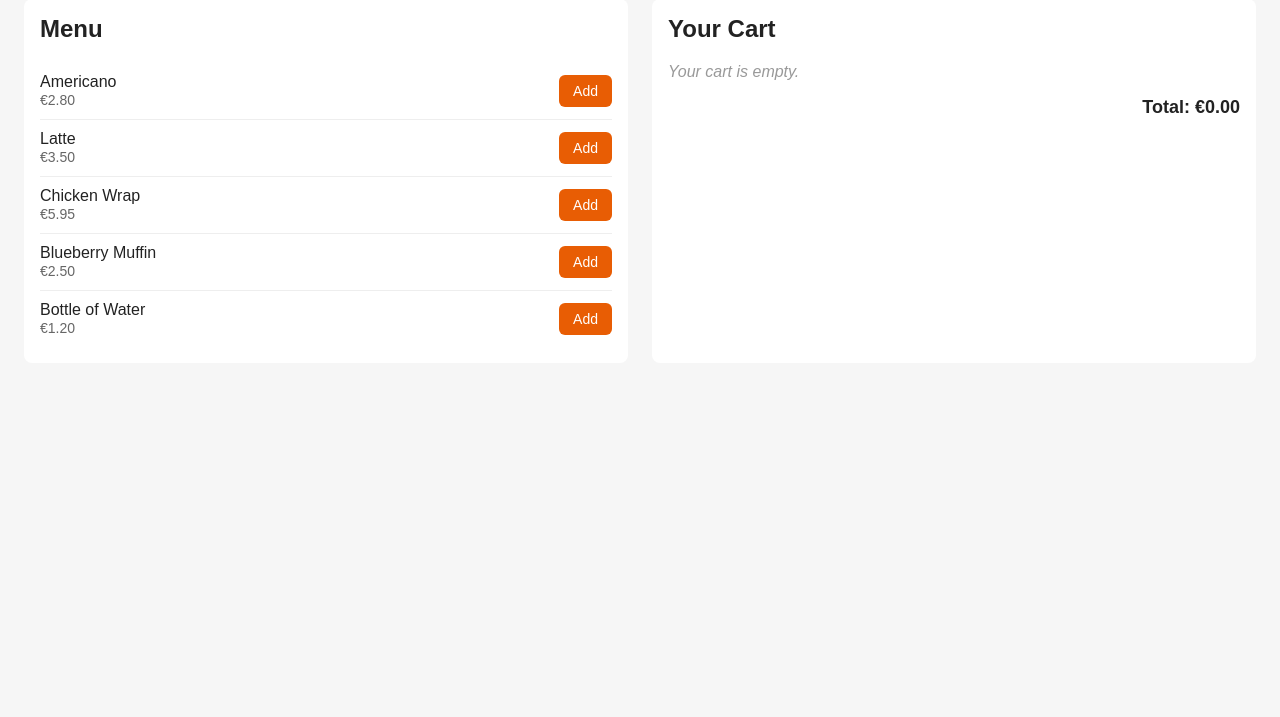
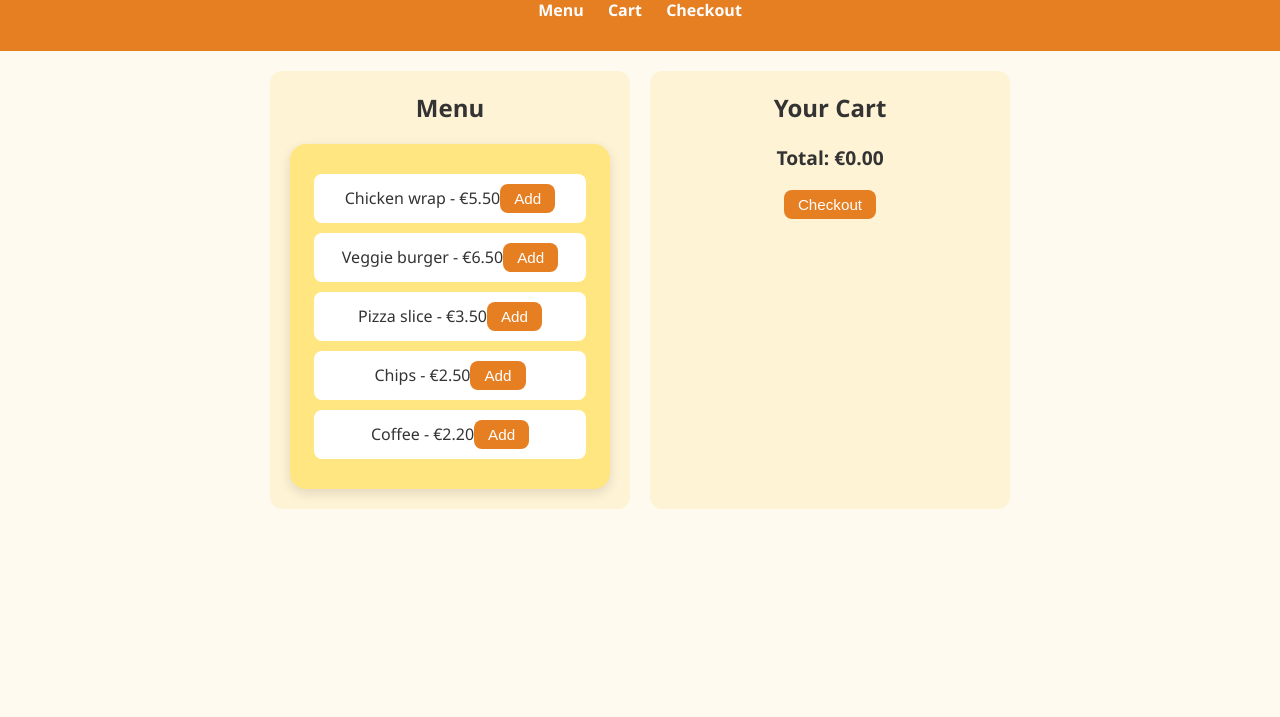
Before and after one commit to michaeljamescarroll/QuickBite-Prototype, a plain HTML site: page cart.html in a window 1280 px wide. Shown: the part 83-800 px from the top of the page. Drawn offline with Linux system fonts and the light colour scheme.

Commit message:
Update cart.html

```diff
--- a/cart.html
+++ b/cart.html
@@ -1,125 +1,213 @@
+
 <!DOCTYPE html>
 <html lang="en">
 <head>
     <meta charset="UTF-8">
-<meta name="viewport" content="width=device-width, initial-scale=1.0">
-<title>QuickBite – Add to Cart</title>
+    <title>QuickBite Cart</title>
+    <link rel="stylesheet" href="style.css">
     <style>
-  body { font-family: Arial, sans-serif; margin: 0; background: #f6f6f6; color: #222; }
-  header { background: #e85d04; color: white; padding: 16px 24px; font-size: 22px; font-weight: bold; }
-  main { display: flex; gap: 24px; padding: 24px; flex-wrap: wrap; }
-  section { background: white; border-radius: 8px; padding: 16px; flex: 1; min-width: 280px; }
-  h2 { margin-top: 0; }
-  .item { display: flex; justify-content: space-between; align-items: center;
-          padding: 10px 0; border-bottom: 1px solid #eee; }
-  .item:last-child { border-bottom: none; }
-  .price { color: #666; font-size: 14px; }
-  button { background: #e85d04; color: white; border: none; border-radius: 6px;
-           padding: 8px 14px; cursor: pointer; font-size: 14px; }
-  button:hover { background: #c94f02; }
-  .qty-btn { padding: 2px 10px; }
-  .total { font-size: 18px; font-weight: bold; margin-top: 12px; text-align: right; }
-  .empty { color: #999; font-style: italic; }
+        header {
+            background: #e67e22;
+            color: white;
+            padding: 15px;
+            margin: -30px -16px 20px;
+        }
+
+        header h1 {
+            color: white;
+        }
+
+        nav {
+            margin: 15px;
+        }
+
+        nav a {
+            color: white;
+            text-decoration: none;
+            font-weight: bold;
+            margin: 0 10px;
+        }
+
+        main {
+            display: flex;
+            flex-wrap: wrap;
+            justify-content: center;
+            gap: 20px;
+        }
+
+        section {
+            background: #fff3d6;
+            padding: 20px;
+            border-radius: 12px;
+            width: 320px;
+        }
+
+        .menu-item, .cart-item {
+            background: white;
+            padding: 10px;
+            margin: 10px 0;
+            border-radius: 8px;
+        }
+
+        .cart-item button {
+            margin: 3px;
+        }
+
+        #cart-total {
+            font-weight: bold;
+            font-size: 1.2rem;
+        }
     </style>
 </head>
 <body>
 
-<header>QuickBite ☕</header>
+    <header>
+        <h1>QuickBite ☕</h1>
+        <nav>
+            <a href="index.html">Menu</a>
+            <a href="cart.html">Cart</a>
+            <a href="checkout.html">Checkout</a>
+        </nav>
+    </header>
 
     <main>
-  <!-- MENU (teammate's "View the menu" story can replace this part) -->
         <section>
             <h2>Menu</h2>
             <div id="menu"></div>
         </section>
 
-  <!-- CART (my story: SCRUM-8 Add items to the cart) -->
         <section>
             <h2>Your Cart</h2>
             <div id="cart"></div>
-    <div class="total">Total: €<span id="total">0.00</span></div>
+            <p id="cart-total">Total: €0.00</p>
+            <button onclick="goToCheckout()">Checkout</button>
         </section>
     </main>
 
     <script>
-  // 1. The menu data – a simple list of items with a name and price
         const menu = [
-    { id: 1, name: "Americano",       price: 2.80 },
-    { id: 2, name: "Latte",           price: 3.50 },
-    { id: 3, name: "Chicken Wrap",    price: 5.95 },
-    { id: 4, name: "Blueberry Muffin", price: 2.50 },
-    { id: 5, name: "Bottle of Water", price: 1.20 }
+            { id: 1, name: "Chicken wrap", price: 5.5 },
+            { id: 2, name: "Veggie burger", price: 6.5 },
+            { id: 3, name: "Pizza slice", price: 3.5 },
+            { id: 4, name: "Chips", price: 2.5 },
+            { id: 5, name: "Coffee", price: 2.2 }
         ];
 
-  // 2. The cart – starts empty. Each entry is { id, name, price, quantity }
-  let cart = [];
+        let cart = JSON.parse(localStorage.getItem("quickbiteCart")) || [];
 
-  // 3. Show the menu with an "Add" button for each item
-  function showMenu() {
-    let html = "";
-    for (const item of menu) {
-      html += `
-        <div class="item">
-          <div>${item.name}<br><span class="price">€${item.price.toFixed(2)}</span></div>
-          <button onclick="addToCart(${item.id})">Add</button>
-        </div>`;
-    }
-    document.getElementById("menu").innerHTML = html;
+        function saveCart() {
+            localStorage.setItem("quickbiteCart", JSON.stringify(cart));
         }
 
-  // 4. ADD TO CART – the main feature.
-  //    If the item is already in the cart, increase the quantity.
-  //    If not, add it with quantity 1.
+        function showMenu() {
+            const menuDiv = document.getElementById("menu");
+            menuDiv.innerHTML = "";
+
+            menu.forEach(function(item) {
+                const div = document.createElement("div");
+                div.className = "menu-item";
+
+                div.innerHTML = item.name + " - €" + item.price.toFixed(2);
+
+                const button = document.createElement("button");
+                button.textContent = "Add";
+                button.onclick = function() {
+                    addToCart(item.id);
+                };
+
+                div.appendChild(button);
+                menuDiv.appendChild(div);
+            });
+        }
+
         function addToCart(id) {
-    const existing = cart.find(c => c.id === id);
+            const item = menu.find(function(item) {
+                return item.id === id;
+            });
+
+            const existing = cart.find(function(cartItem) {
+                return cartItem.id === id;
+            });
+
             if (existing) {
                 existing.quantity += 1;
             } else {
-      const item = menu.find(m => m.id === id);
-      cart.push({ id: item.id, name: item.name, price: item.price, quantity: 1 });
+                cart.push({
+                    id: item.id,
+                    name: item.name,
+                    price: item.price,
+                    quantity: 1
+                });
             }
+
+            saveCart();
             showCart();
         }
 
-  // 5. Remove one of an item (used by the "−" button)
         function removeOne(id) {
-    const existing = cart.find(c => c.id === id);
-    existing.quantity -= 1;
-    if (existing.quantity === 0) {
-      cart = cart.filter(c => c.id !== id);
+            const item = cart.find(function(cartItem) {
+                return cartItem.id === id;
+            });
+
+            if (item) {
+                item.quantity -= 1;
+
+                if (item.quantity <= 0) {
+                    cart = cart.filter(function(cartItem) {
+                        return cartItem.id !== id;
+                    });
                 }
+            }
+
+            saveCart();
             showCart();
         }
 
-  // 6. Show the cart and update the total
         function showCart() {
-    if (cart.length === 0) {
-      document.getElementById("cart").innerHTML = '<p class="empty">Your cart is empty.</p>';
-    } else {
-      let html = "";
-      for (const c of cart) {
-        html += `
-          <div class="item">
-            <div>${c.name}<br><span class="price">€${(c.price * c.quantity).toFixed(2)}</span></div>
-            <div>
-              <button class="qty-btn" onclick="removeOne(${c.id})">−</button>
-              <strong> ${c.quantity} </strong>
-              <button class="qty-btn" onclick="addToCart(${c.id})">+</button>
-            </div>
-          </div>`;
-      }
-      document.getElementById("cart").innerHTML = html;
+            const cartDiv = document.getElementById("cart");
+            cartDiv.innerHTML = "";
+
+            let total = 0;
+
+            cart.forEach(function(item) {
+                const itemTotal = item.price * item.quantity;
+                total += itemTotal;
+
+                const div = document.createElement("div");
+                div.className = "cart-item";
+
+                div.textContent = item.name + " x " + item.quantity +
+                    " - €" + itemTotal.toFixed(2);
+
+                const addButton = document.createElement("button");
+                addButton.textContent = "+";
+                addButton.onclick = function() {
+                    addToCart(item.id);
+                };
+
+                const removeButton = document.createElement("button");
+                removeButton.textContent = "-";
+                removeButton.onclick = function() {
+                    removeOne(item.id);
+                };
+
+                div.appendChild(addButton);
+                div.appendChild(removeButton);
+                cartDiv.appendChild(div);
+            });
+
+            document.getElementById("cart-total").textContent =
+                "Total: €" + total.toFixed(2);
         }
 
-    // Total = price × quantity for every item, added up
-    let total = 0;
-    for (const c of cart) {
-      total += c.price * c.quantity;
+        function goToCheckout() {
+            if (cart.length === 0) {
+                alert("Your cart is empty!");
+            } else {
+                window.location.href = "checkout.html";
             }
-    document.getElementById("total").textContent = total.toFixed(2);
         }
 
-  // Run when the page loads
         showMenu();
         showCart();
     </script>
```
Lines whose indentation alone changed are shown as unchanged.
